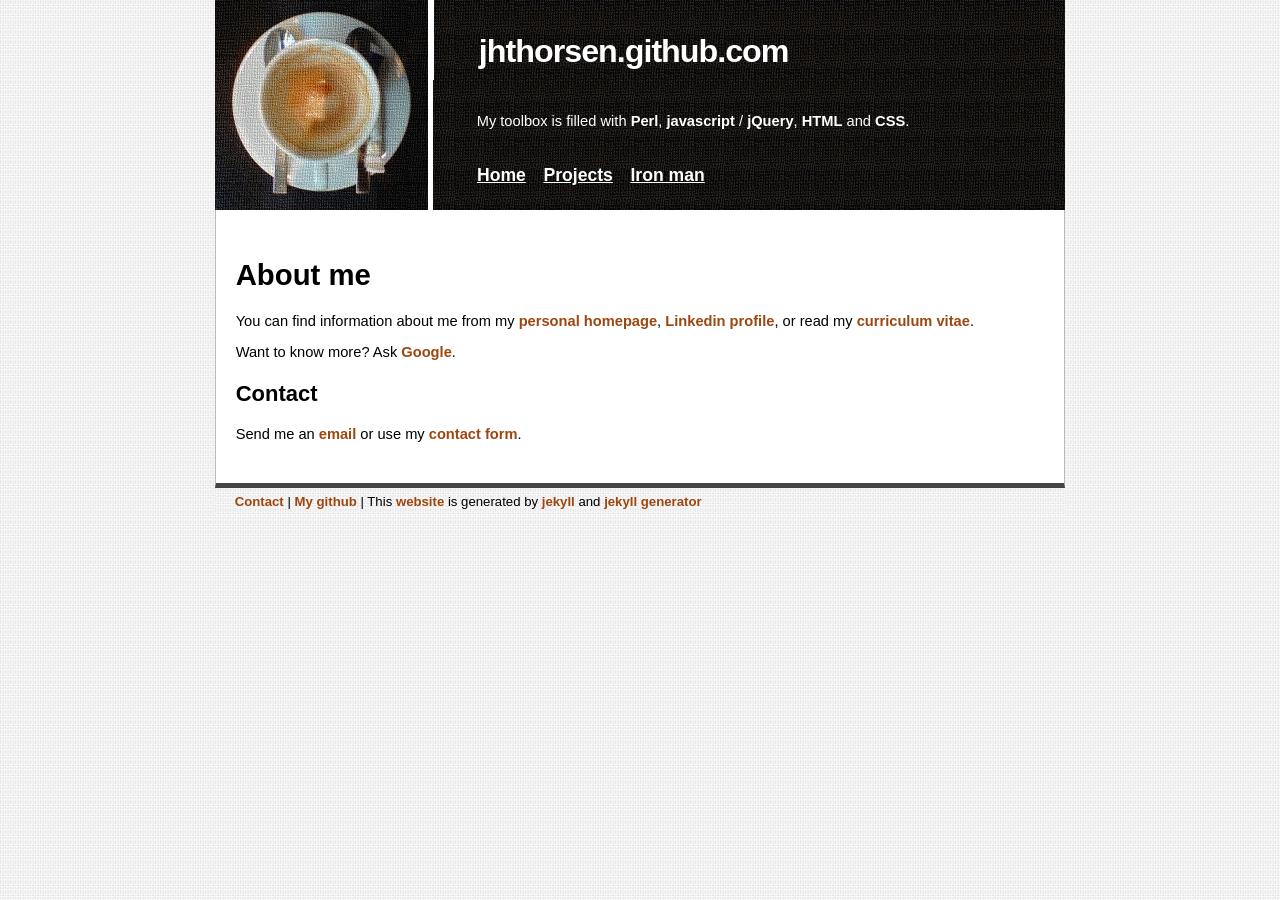
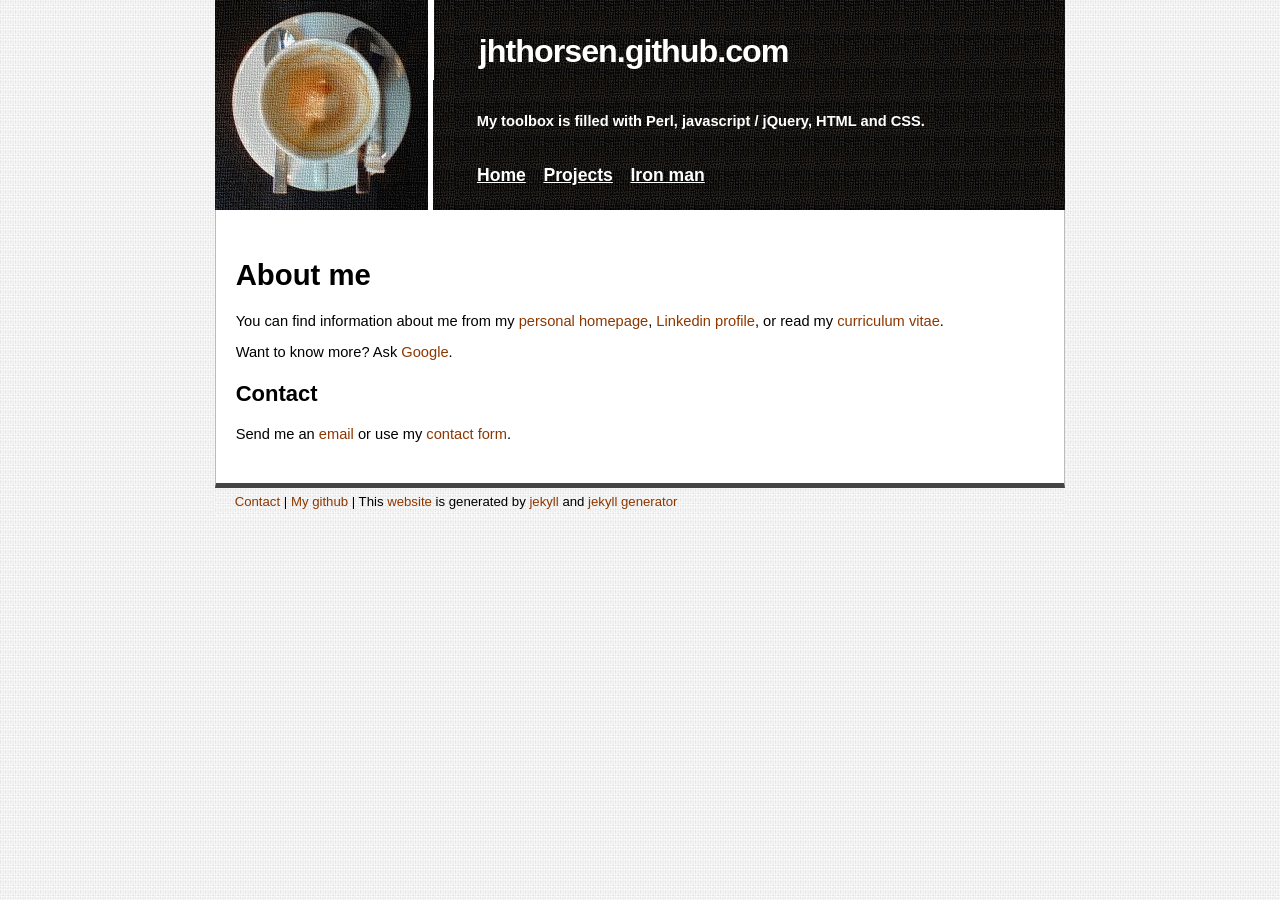
Before and after one commit to kberov/jhthorsen.github.com, a Jekyll site: the page built from index.html, in a window 1280 px wide. Built offline with Jekyll 4.4.1, drawn with Linux system fonts in a browser that asks for light colours.

Commit message:
fixed weird looking colors

```diff
--- a/css/stylesheet.css
+++ b/css/stylesheet.css
@@ -14,9 +14,8 @@
 }
 
 a {
-    color: #9d4710;
+    color: #8d3700;
     text-decoration: none;
-    font-weight: bold;
 }
 
 a:hover {
@@ -88,6 +87,7 @@
 #header p,
 #menu {
     margin-left: 213px;
+    font-weight: bold;
 }
 
 #menu a,
@@ -114,7 +114,7 @@
 
 #header h1 a:hover,
 #menu a:hover {
-    color: #ecb;
+    color: #dD8750;
 }
 
 #header h1 a:hover {
```
